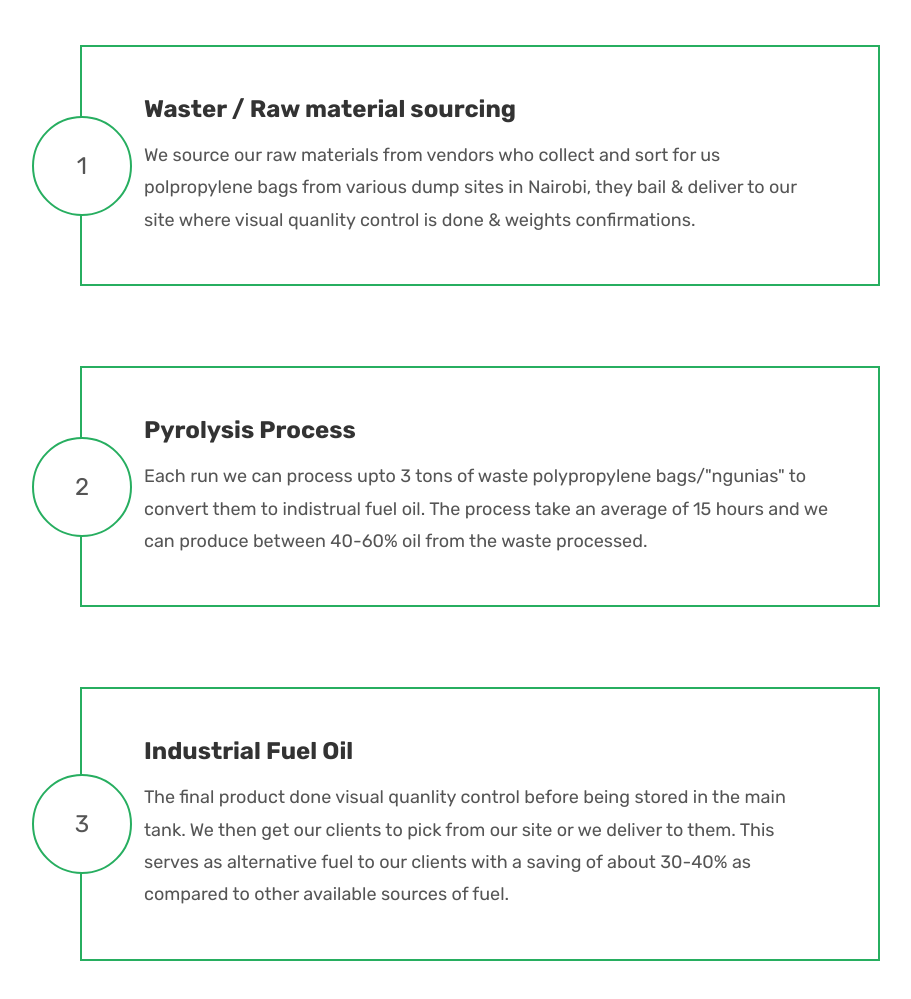
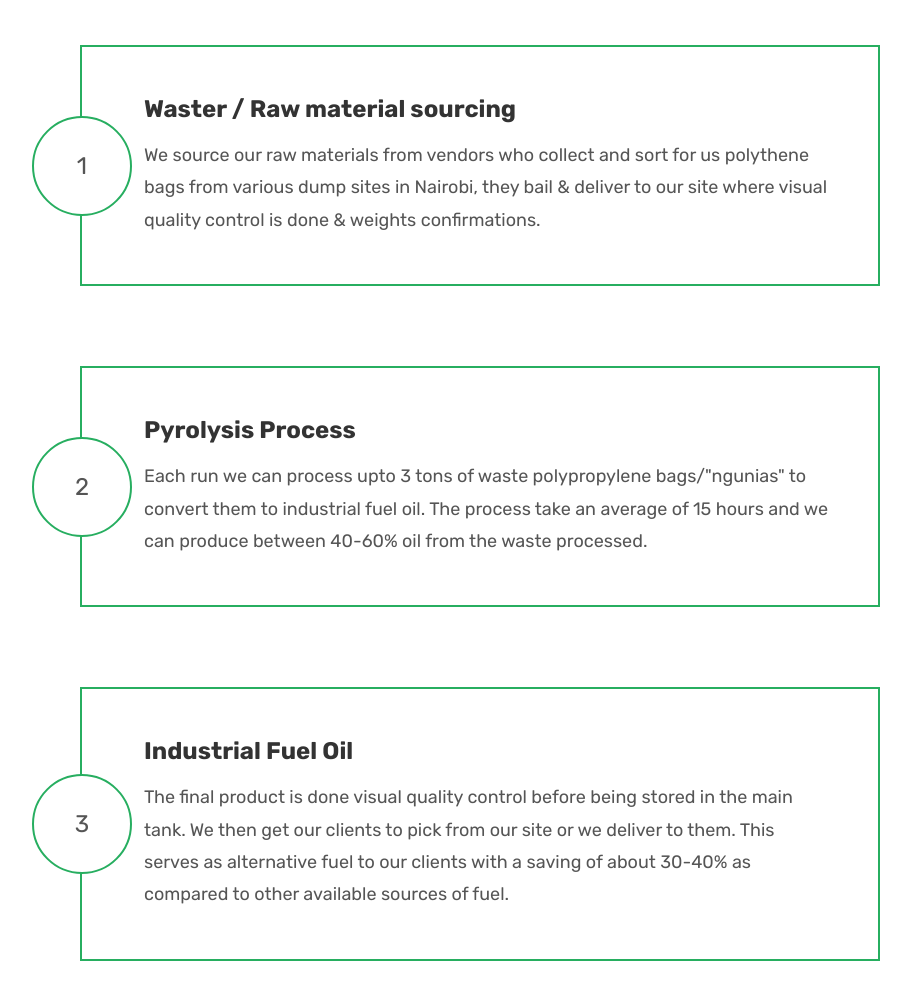
Before and after one commit to dynamodenis/3CE-cousins, a website: page index.html in a window 1280 px wide. Shown: the part 2560-3559 px from the top of the page, without its empty margins (160-1071 px from the left). Drawn offline with nearby package versions, Linux system fonts and the light colour scheme.

Commit message:
Did a few changes

```diff
--- a/index.html
+++ b/index.html
@@ -239,16 +239,16 @@
               <h3 class="heading__tertiary">Waster / Raw material sourcing</h3>
               <p class="business__text">
                 We source our raw materials from vendors who collect and sort
-                for us polpropylene bags from various dump sites in Nairobi,
-                they bail & deliver to our site where visual quanlity control is
-                done & weights confirmations.
+                for us polythene bags from various dump sites in Nairobi, they
+                bail & deliver to our site where visual quality control is done
+                & weights confirmations.
               </p>
             </div>
             <div class="business__card business__card--2" number="2">
               <h3 class="heading__tertiary">Pyrolysis Process</h3>
               <p class="business__text">
                 Each run we can process upto 3 tons of waste polypropylene
-                bags/"ngunias" to convert them to indistrual fuel oil. The
+                bags/"ngunias" to convert them to industrial fuel oil. The
                 process take an average of 15 hours and we can produce between
                 40-60% oil from the waste processed.
               </p>
@@ -256,7 +256,7 @@
             <div class="business__card business__card--3" number="3">
               <h3 class="heading__tertiary">Industrial Fuel Oil</h3>
               <p class="business__text">
-                The final product done visual quanlity control before being
+                The final product is done visual quality control before being
                 stored in the main tank. We then get our clients to pick from
                 our site or we deliver to them. This serves as alternative fuel
                 to our clients with a saving of about 30-40% as compared to
```
